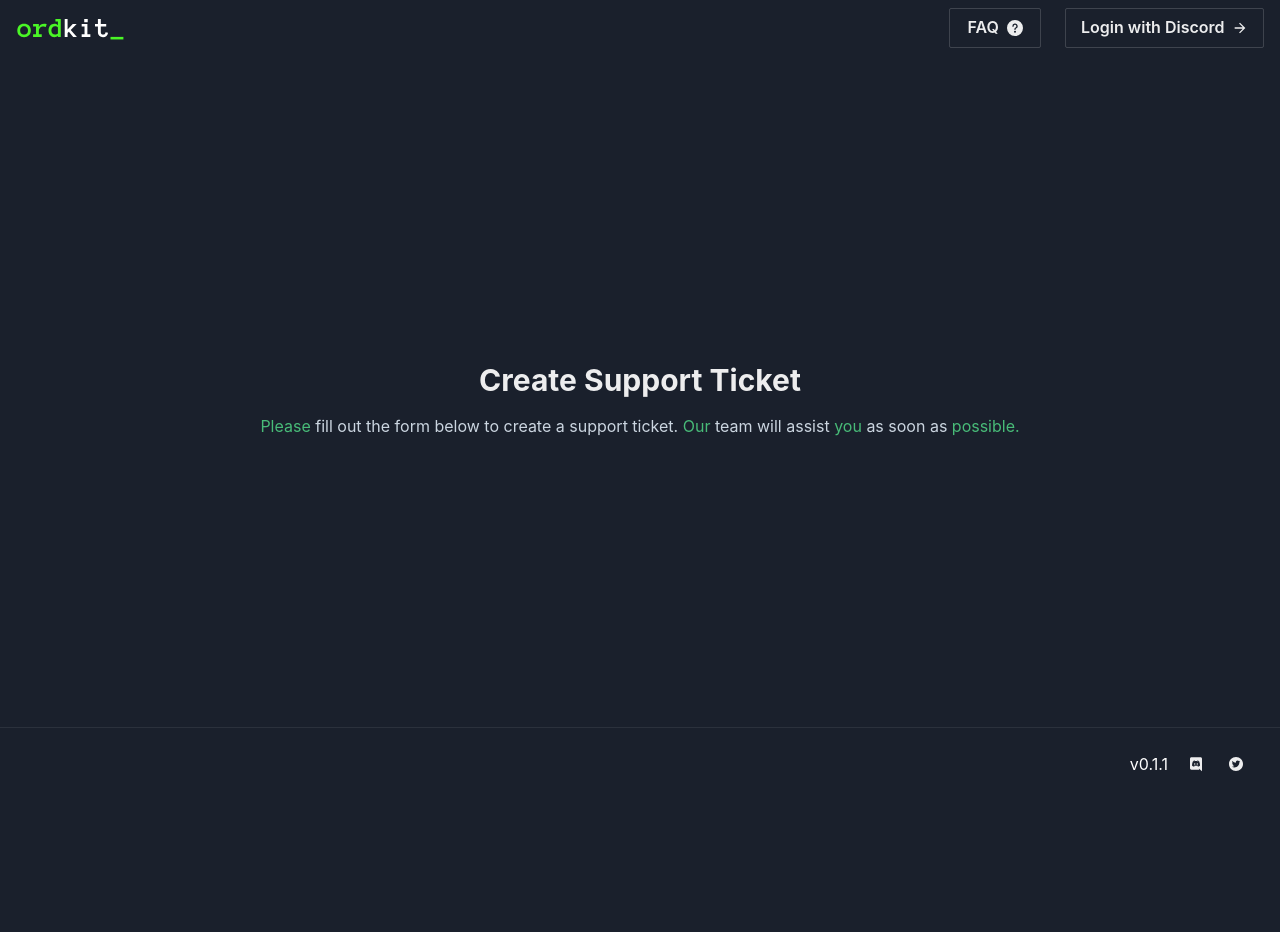
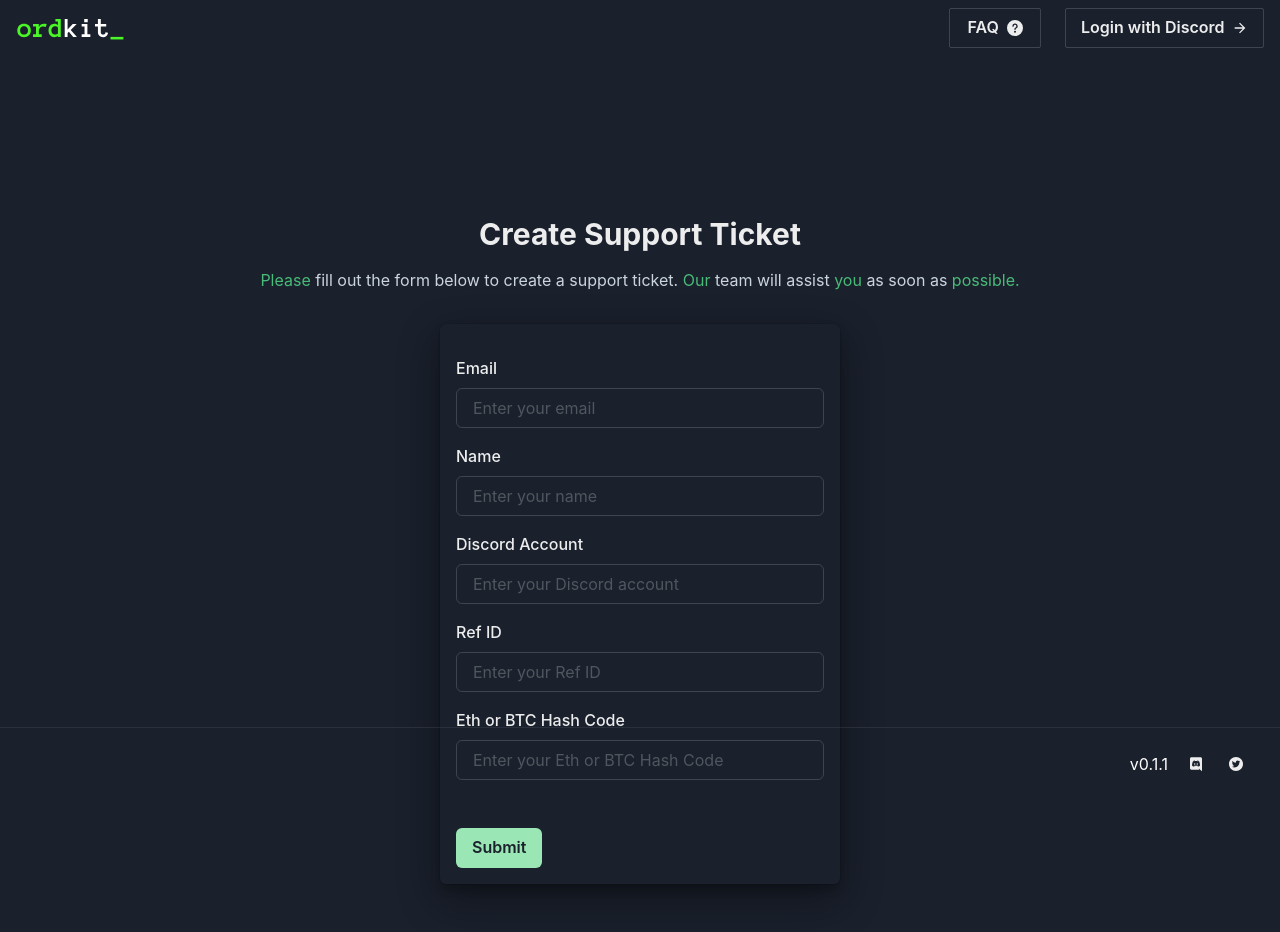
Before and after one commit to Garabed96/support_template, a Next.js app: page /ticket in a window 1280 px wide. Shown: the top 932 px of the page. Before the commit the page ends 800 px from the top, so only its background shows below. Built offline with nearby package versions, Linux system fonts and the light colour scheme.

Commit message:
/ticket form v0.1 done

```diff
--- a/app/ticket/TicketForm.tsx
+++ b/app/ticket/TicketForm.tsx
@@ -1,6 +1,44 @@
-import React from "react";
-import { Flex, Heading, Text } from "@chakra-ui/react";
+import React, { useState } from "react";
+import {
+  Flex,
+  Heading,
+  Text,
+  Box,
+  Button,
+  FormControl,
+  FormLabel,
+  Input,
+} from "@chakra-ui/react";
 const TicketForm = () => {
+  const [formData, setFormData] = useState({
+    email: "",
+    name: "",
+    discordAccount: "",
+    refId: "",
+    hashcode: "",
+  });
+  const handleChange = (e) => {
+    const { name, value } = e.target;
+    setFormData((prevData) => ({
+      ...prevData,
+      [name]: value,
+    }));
+  };
+
+  const handleSubmit = (e) => {
+    e.preventDefault();
+    // Process the form data here
+    console.log(formData);
+    // Reset the form
+    setFormData({
+      email: "",
+      name: "",
+      discordAccount: "",
+      refId: "",
+      hashcode: "",
+    });
+  };
+
   return (
     <Flex
       direction="column"
@@ -29,6 +67,78 @@ const TicketForm = () => {
           possible.
         </Text>{" "}
       </Text>
+      <Box width="400px" boxShadow="dark-lg" p={4} rounded="md">
+        <form onSubmit={handleSubmit}>
+          <FormControl id="email" my={4}>
+            <FormLabel>Email</FormLabel>
+            <Input
+              type="email"
+              name="email"
+              value={formData.email}
+              onChange={handleChange}
+              placeholder="Enter your email"
+              required
+            />
+          </FormControl>
+
+          <FormControl id="name" my={4}>
+            <FormLabel>Name</FormLabel>
+            <Input
+              type="text"
+              name="name"
+              value={formData.name}
+              onChange={handleChange}
+              placeholder="Enter your name"
+              required
+            />
+          </FormControl>
+
+          <FormControl id="discordAccount" my={4}>
+            <FormLabel>Discord Account</FormLabel>
+            <Input
+              type="text"
+              name="discordAccount"
+              value={formData.discordAccount}
+              onChange={handleChange}
+              placeholder="Enter your Discord account"
+              required
+            />
+          </FormControl>
+
+          <FormControl id="refId" my={4}>
+            <FormLabel>Ref ID</FormLabel>
+            <Input
+              type="text"
+              name="refId"
+              value={formData.refId}
+              onChange={handleChange}
+              placeholder="Enter your Ref ID"
+              required
+            />
+          </FormControl>
+
+          <FormControl id="hashcode" my={4}>
+            <FormLabel>Eth or BTC Hash Code</FormLabel>
+            <Input
+              type="text"
+              name="hashcode"
+              value={formData.hashcode}
+              onChange={handleChange}
+              placeholder="Enter your Eth or BTC Hash Code"
+              required
+            />
+          </FormControl>
+
+          <Button
+            type="submit"
+            colorScheme="green"
+            _hover={{ bg: "green.400" }}
+            mt={8}
+          >
+            Submit
+          </Button>
+        </form>
+      </Box>
     </Flex>
   );
 };
```
